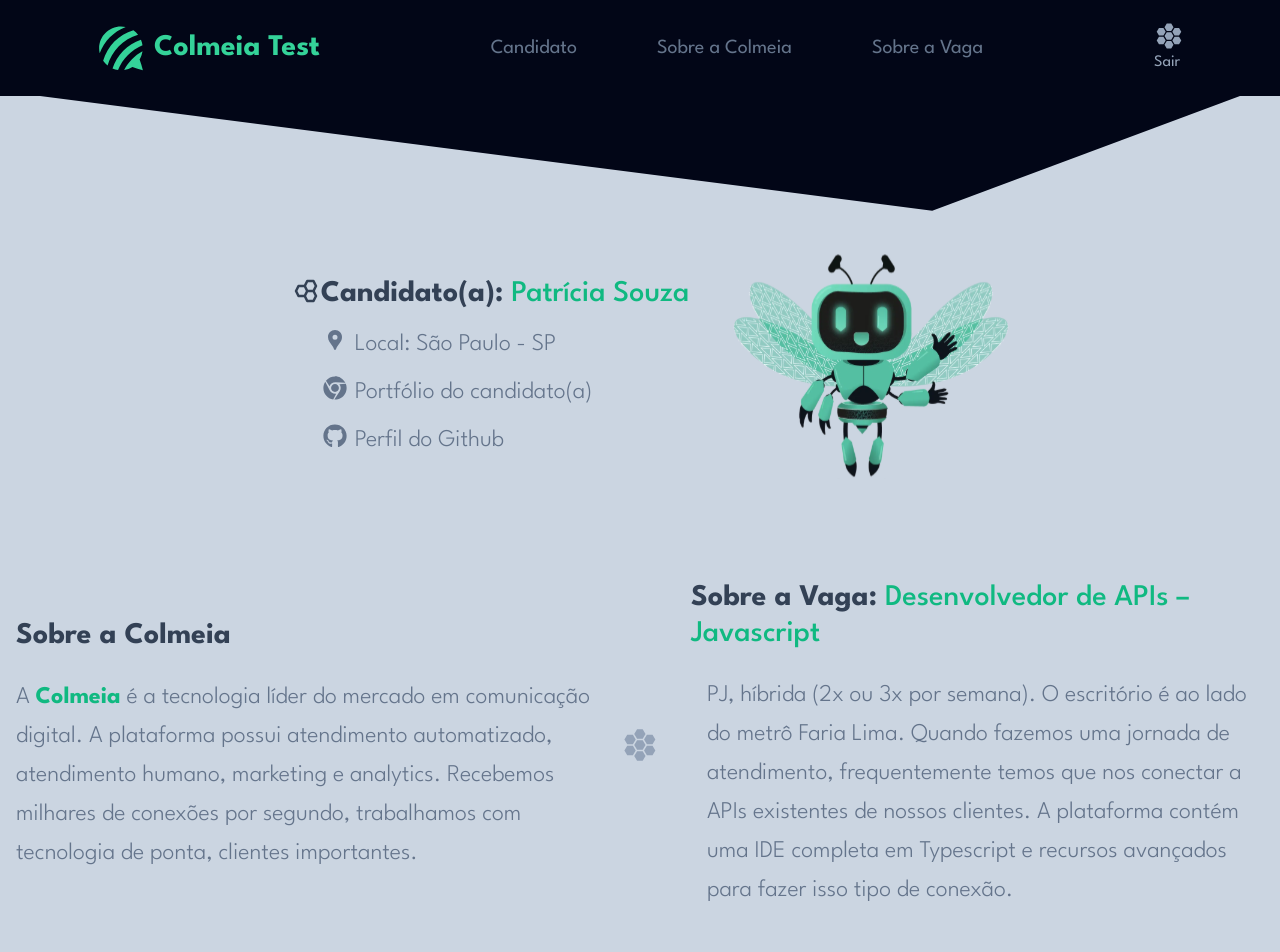
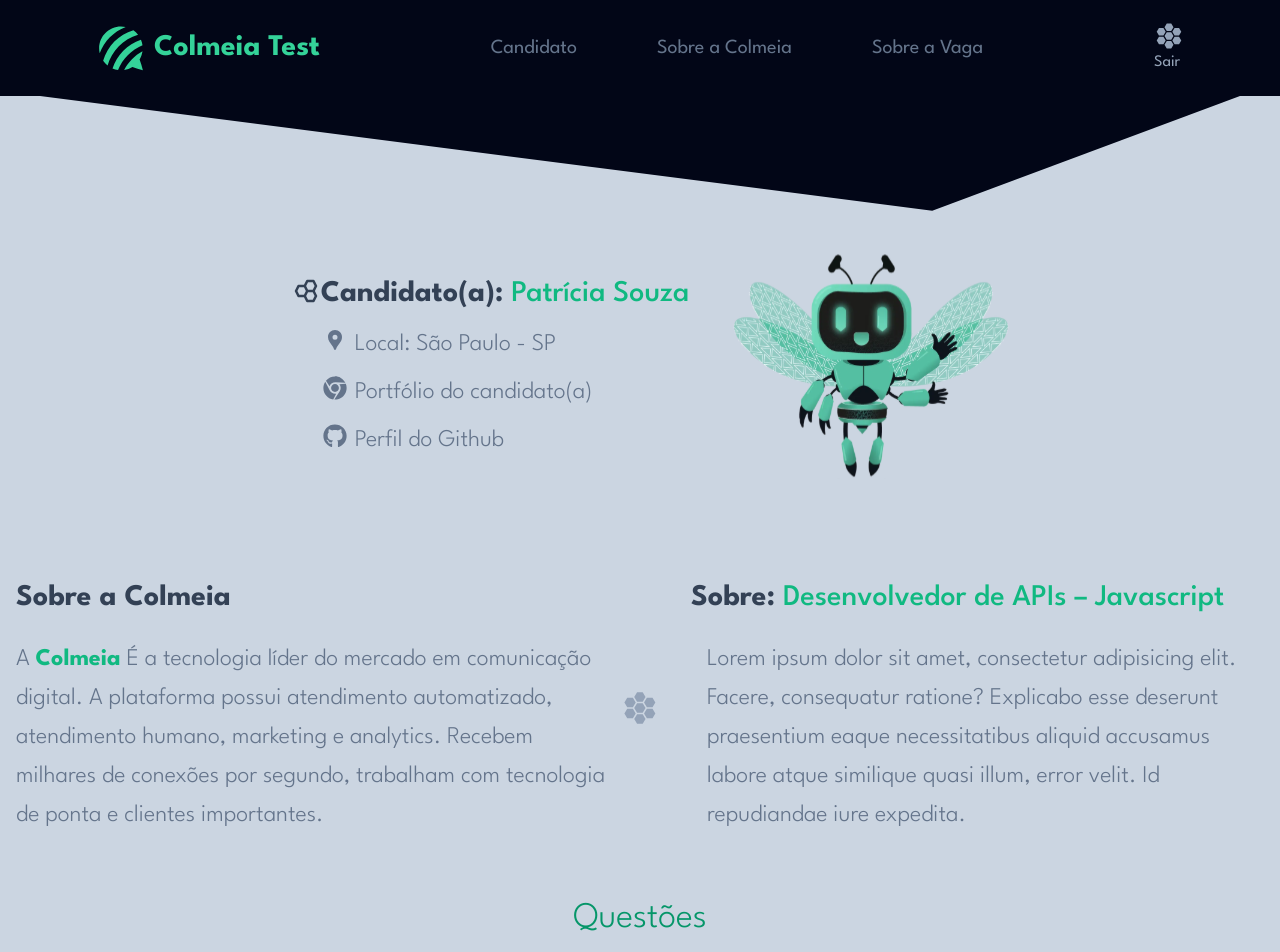
Before and after one commit to tricia-sz/colmeia, a Next.js app: page / in a window 1280 px wide. Shown: the top 952 px of the page. Built offline with nearby package versions, Linux system fonts and the light colour scheme.

Commit message:
Change Description

```diff
--- a/src/components/AboutJob.tsx
+++ b/src/components/AboutJob.tsx
@@ -3,17 +3,14 @@
   return (
     <section className=" w-full container px-4">
         <div className=" w-full flex ml-4">
-         <h1 className="text-left font-bold text-3xl  text-slate-700">Sobre a Vaga: <span className=" text-emerald-500 font-medium">Desenvolvedor de APIs – Javascript</span></h1>
+         <h1 className="text-left font-bold text-3xl  text-slate-700">Sobre: <span className=" text-emerald-500 font-medium">Desenvolvedor de APIs – Javascript</span></h1>
         </div>
           <div>
             <div className="text-left  text-2xl mt-6 text-slate-500 align-baseline leading-relaxed ">
               <p className="font-light ml-8">
-                PJ, híbrida (2x ou 3x por semana). O escritório é ao lado do metrô Faria Lima.
-                Quando fazemos uma jornada de atendimento, frequentemente temos que nos conectar a APIs existentes
-                de nossos clientes. A plataforma contém uma IDE completa em Typescript e recursos avançados para fazer isso tipo de conexão.
+                Lorem ipsum dolor sit amet, consectetur adipisicing elit. Facere, consequatur ratione? Explicabo esse deserunt praesentium eaque necessitatibus aliquid accusamus labore atque similique quasi illum, error velit. Id repudiandae iure expedita.
               </p>
            </div>
         </div>
     </section>
-  )
-}
+  )}
--- a/src/components/ColmeiaAbout.tsx
+++ b/src/components/ColmeiaAbout.tsx
@@ -9,7 +9,8 @@
       <div>
         <div className="text-left  text-2xl mt-6 text-slate-500 align-baseline leading-relaxed">
           <p className="font-light ">
-          A <Link href="https://colmeia.me/" className="text-emerald-500 font-bold">Colmeia</Link> é a tecnologia líder do mercado em comunicação digital. A plataforma possui atendimento automatizado, atendimento humano, marketing e analytics. Recebemos milhares de conexões por segundo, trabalhamos com tecnologia de ponta, clientes importantes.
+          A <Link href="https://colmeia.me/" className="text-emerald-500 font-bold">Colmeia</Link> É a tecnologia líder do mercado em comunicação digital. A plataforma possui atendimento automatizado, atendimento humano, marketing e analytics.
+           Recebem milhares de conexões por segundo, trabalham com tecnologia de ponta e clientes importantes.
           </p>
         </div>
       </div>
```
Also changed, not shown: 1 other file (tests, documents, lock files or other folders).
